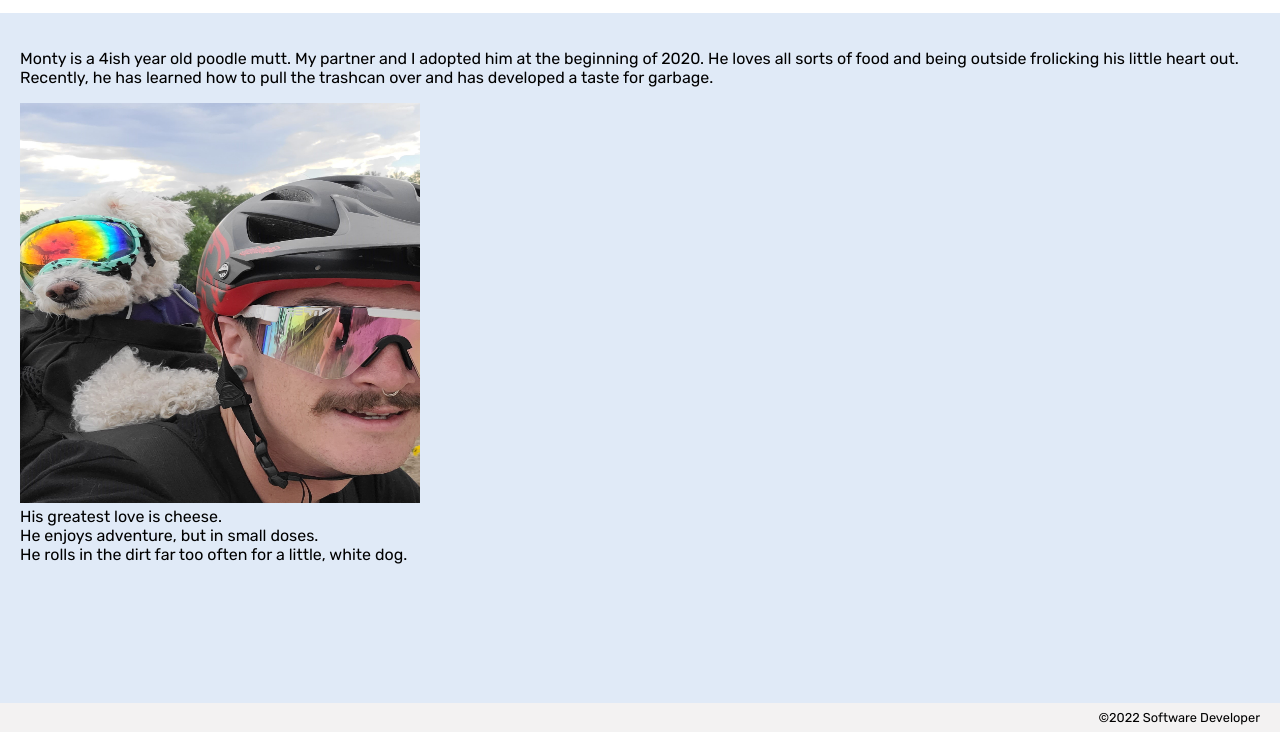
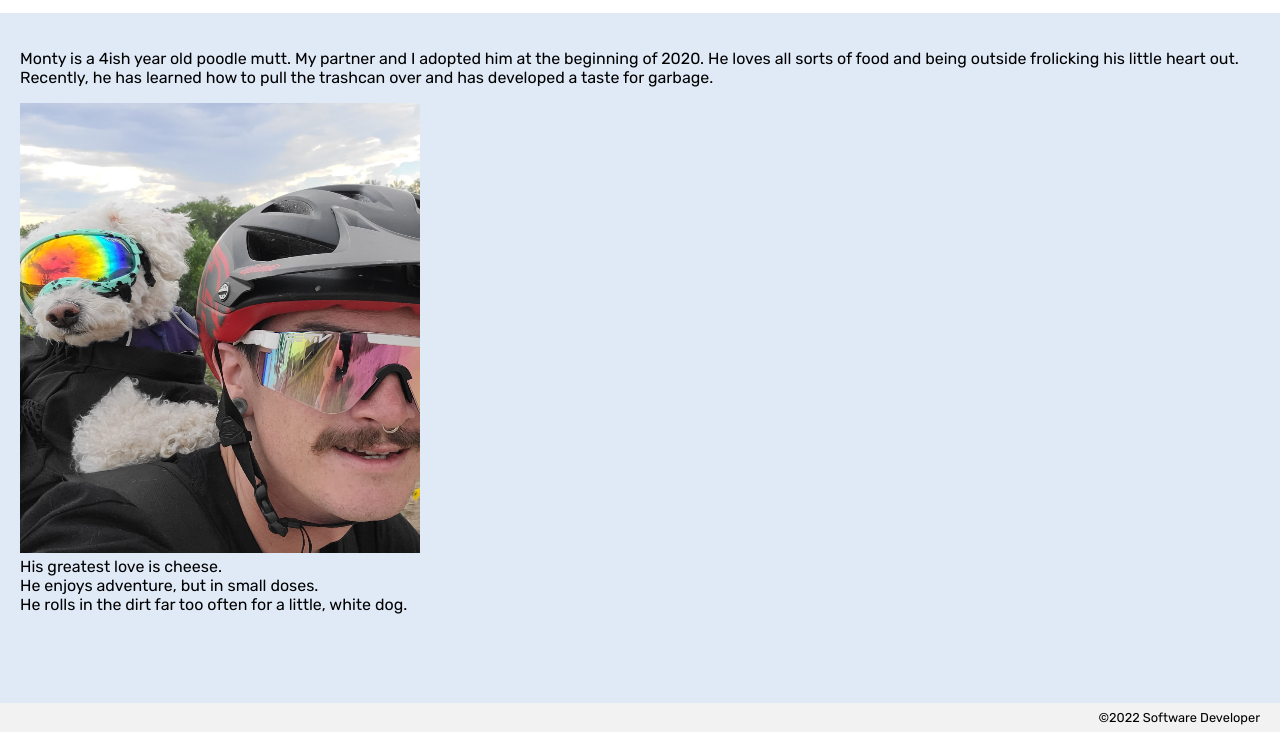
Before and after one commit to CharlieHengemihle/about-monty, a plain HTML site: page index.html in a window 1280 px wide. Shown: the part 68-800 px from the top of the page. Drawn offline with Linux system fonts and the light colour scheme.

Commit message:
removed extra image and resized photo

```diff
--- a/index.html
+++ b/index.html
@@ -32,7 +32,7 @@
             <img
                 src="assets/monty (2).jpg"
                 alt="A dog that is too cool."
-                height="400px"
+                height="450px"
                 width="400px"
             />
             <ul>
```
Also changed, not shown: assets/monty.jpg (deleted).
